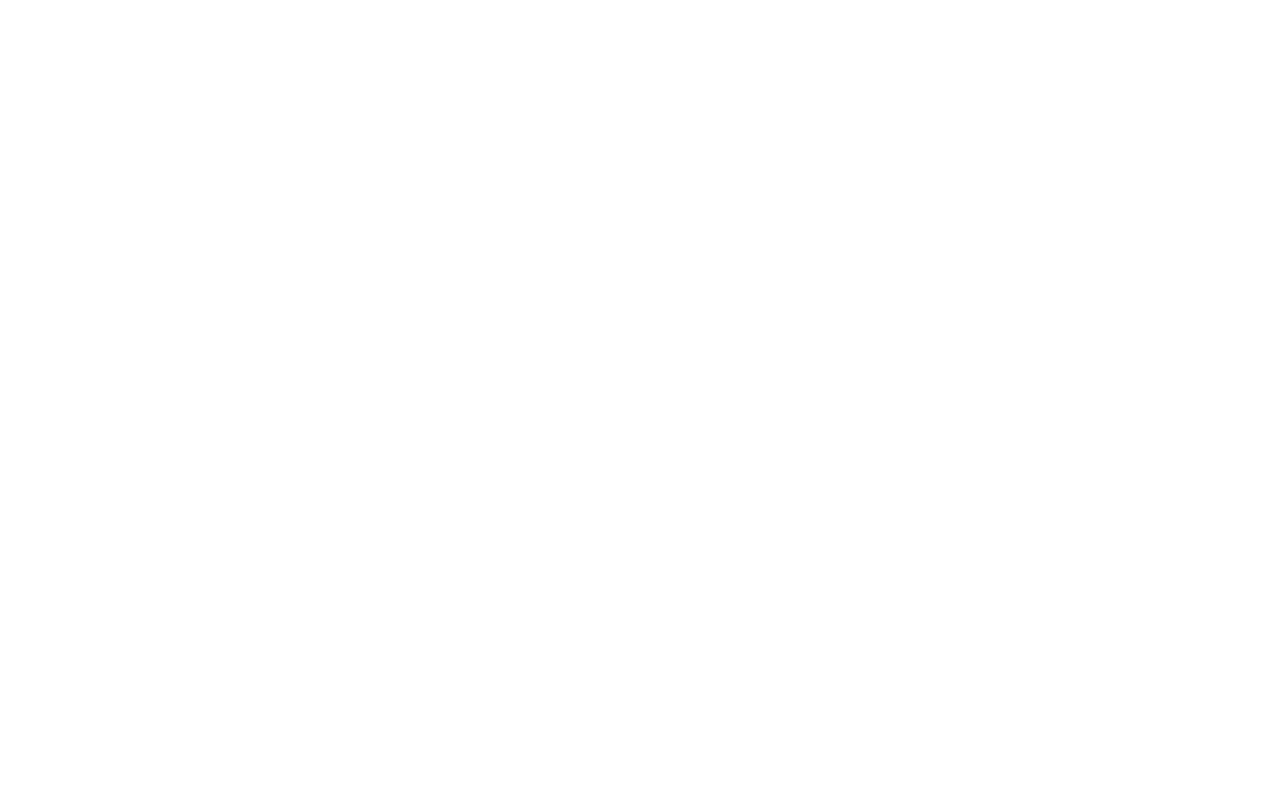
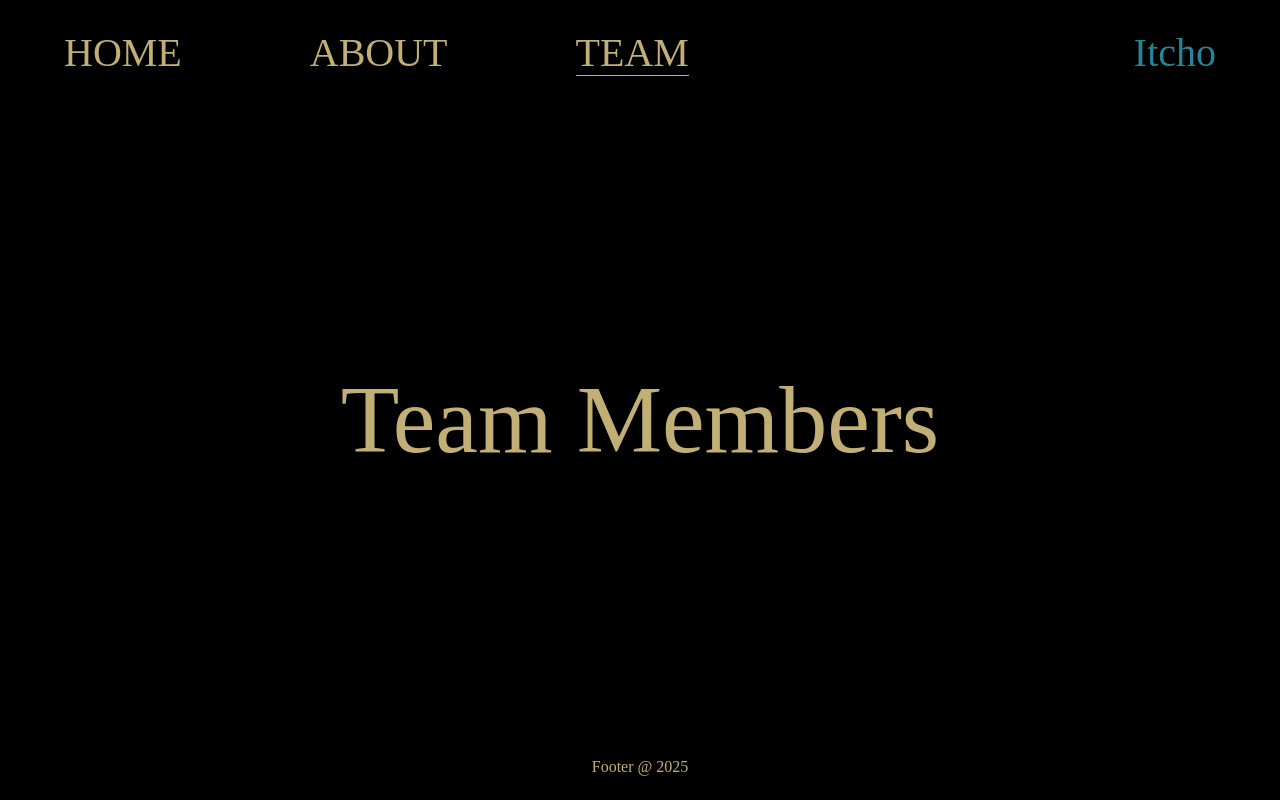
Before and after one commit to TobiasKjernell/blood_mountain_ux, a React (Vite) app: page /team in a window 1280 px wide. Before the commit this address had no page. Built offline with nearby package versions, Linux system fonts and the light colour scheme.

Commit message:
added routes to other pages and make basic builder components to use

```diff
--- a/src/App.tsx
+++ b/src/App.tsx
@@ -1,6 +1,9 @@
 import { Route, Routes } from 'react-router'
 import Layout from './pages/Layout'
 import Home from './pages/Home'
+import ErrorPage from './pages/ErrorPage'
+import Team from './pages/Team'
+import About from './pages/About'
 
 function App() {
 
@@ -9,7 +12,10 @@
     <>
       <Routes>
         <Route element={<Layout />}>
+          <Route element={<ErrorPage />} path='*' />
           <Route element={<Home />} path='/' />
+          <Route element={<Team />} path='/team' />
+          <Route element={<About />} path='/about' />
         </Route>
       </Routes>
     </>
--- /dev/null
+++ b/src/components/Footer/footer.module.css
@@ -0,0 +1,6 @@
+.footer {
+    padding: 1.5rem;
+    color: var(--gold);
+    background-color: #000;
+    text-align: center;
+}
--- /dev/null
+++ b/src/components/Footer/index.tsx
@@ -0,0 +1,11 @@
+import styles from './footer.module.css'
+
+const Footer = () => {
+    return (
+        <footer className={styles.footer}>
+            <span>Footer @ {new Date().getFullYear()}</span>
+        </footer>
+    )
+}
+
+export default Footer;
--- /dev/null
+++ b/src/pages/About/about.module.css
@@ -0,0 +1,12 @@
+.container {
+    background-color: #000;
+    flex: 1;
+    justify-content: center;
+    align-items: center;
+    display: flex;
+}
+
+.about {
+    color: var(--gold);
+    font-size: 6rem;
+}
--- /dev/null
+++ b/src/pages/About/index.tsx
@@ -0,0 +1,12 @@
+import styles from './about.module.css'
+
+const About = () => {
+    return (
+        <div className={styles.container}>
+            <span className={styles.about}>
+                About</span>
+        </div>
+    )
+}
+
+export default About;
--- /dev/null
+++ b/src/pages/ErrorPage/index.tsx
@@ -0,0 +1,7 @@
+const ErrorPage = () => {
+    return (
+        <div>Page dont exist</div>
+    )
+}
+
+export default ErrorPage;
--- a/src/pages/Layout/index.tsx
+++ b/src/pages/Layout/index.tsx
@@ -1,11 +1,13 @@
 import { Outlet } from "react-router";
 import Header from "../../components/Header";
+import Footer from "../../components/Footer";
 
 const Layout = () => {
     return (
         <>
             <Header />
             <Outlet />
+            <Footer />
         </>
     )
 }
--- /dev/null
+++ b/src/pages/Team/index.tsx
@@ -0,0 +1,12 @@
+import styles from './team.module.css'
+
+const Team = () => {
+    return (
+        <div className={styles.container}>
+            <span className={styles.members}>
+                Team Members</span>
+        </div>
+    )
+}
+
+export default Team;
--- /dev/null
+++ b/src/pages/Team/team.module.css
@@ -0,0 +1,12 @@
+.container {
+    background-color: #000;
+    flex: 1;
+    justify-content: center;
+    align-items: center;
+    display: flex;
+}
+
+.members {
+    color: var(--gold);
+    font-size: 6rem;
+}
```
